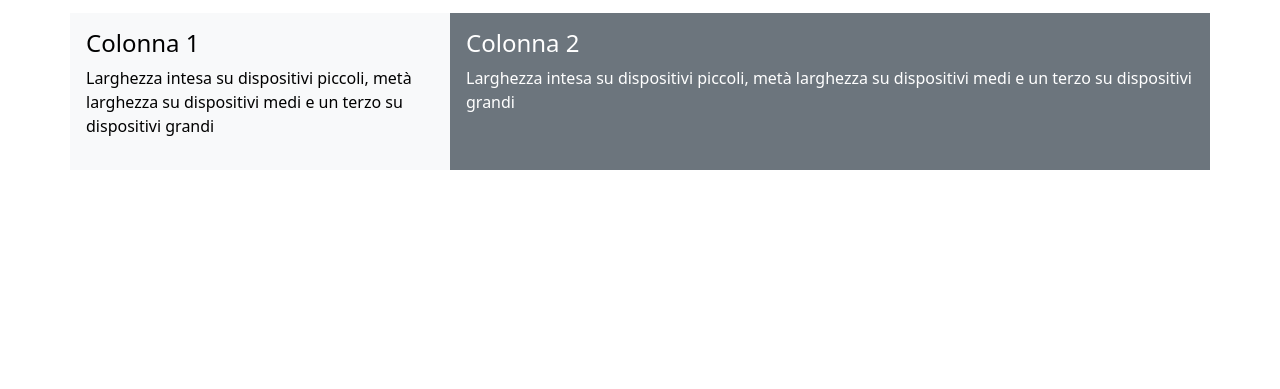
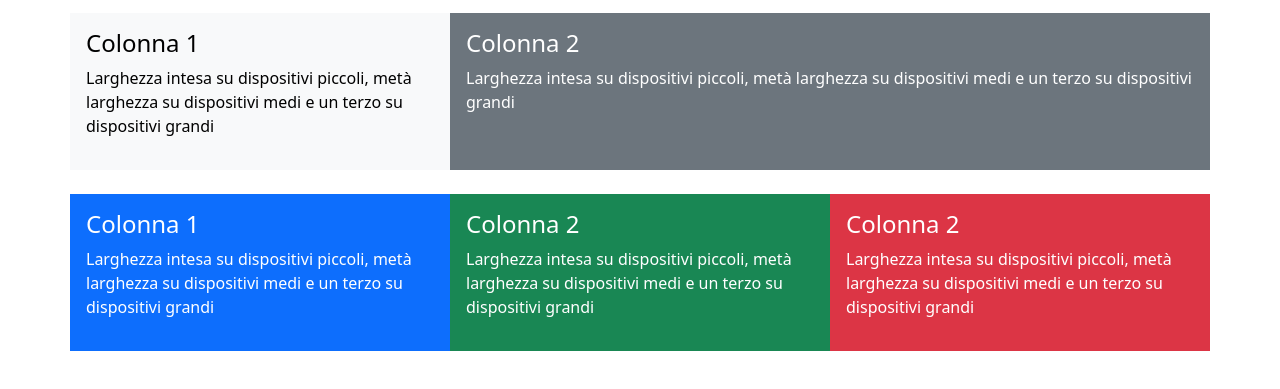
Before and after one commit to domespa/htmlcss-bootstrap-layout, a plain HTML site: page index.html in a window 1280 px wide. Shown: the part 83-472 px from the top of the page. Drawn offline with nearby package versions, Linux system fonts and the light colour scheme.

Commit message:
feat: add 2nd row

```diff
--- a/index.html
+++ b/index.html
@@ -16,7 +16,7 @@
 
     <!--MAIN-->
     <div class="container">
-        <div class="row">
+        <div class="row mb-4">
            <div class="text-bg-light p-3 col-md-6 col-lg-4">
                 <h4>Colonna 1</h4>
                 <p>Larghezza intesa su dispositivi piccoli, metà larghezza su dispositivi medi e un terzo su dispositivi grandi</p>
@@ -26,6 +26,20 @@
                 <p>Larghezza intesa su dispositivi piccoli, metà larghezza su dispositivi medi e un terzo su dispositivi grandi</p>
             </div>
         </div>
+        <div class="row">
+            <div class="text-bg-primary p-3 col-6 col-md-4">
+                 <h4>Colonna 1</h4>
+                 <p>Larghezza intesa su dispositivi piccoli, metà larghezza su dispositivi medi e un terzo su dispositivi grandi</p>
+             </div>
+             <div class="text-bg-success p-3 col-6 col-md-4">
+                 <h4>Colonna 2</h4>
+                 <p>Larghezza intesa su dispositivi piccoli, metà larghezza su dispositivi medi e un terzo su dispositivi grandi</p>
+             </div>
+             <div class="text-bg-danger p-3 col-md-4">
+                <h4>Colonna 2</h4>
+                <p>Larghezza intesa su dispositivi piccoli, metà larghezza su dispositivi medi e un terzo su dispositivi grandi</p>
+            </div>
+         </div>
     </div>
     <!-- /MAIN-->
 
```
